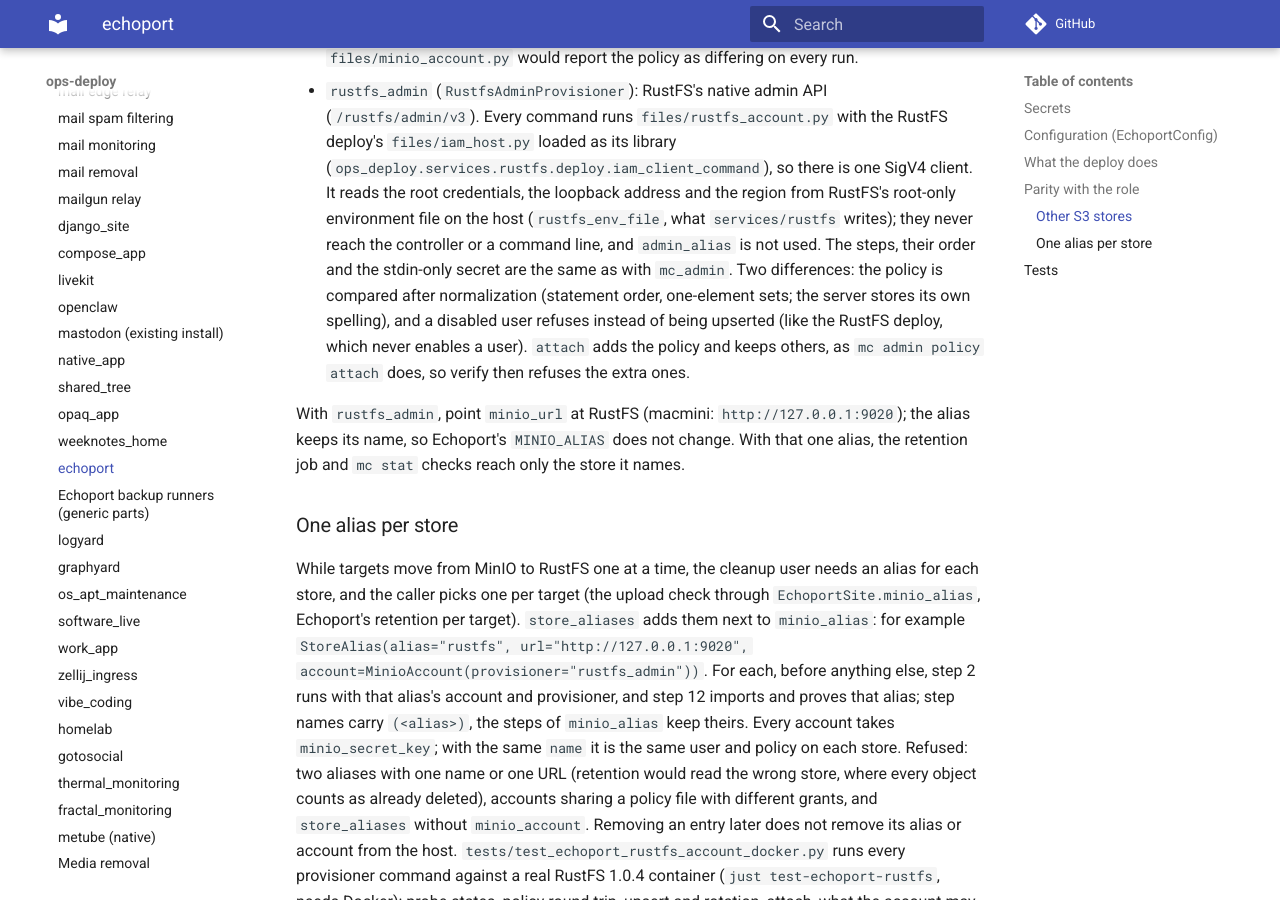
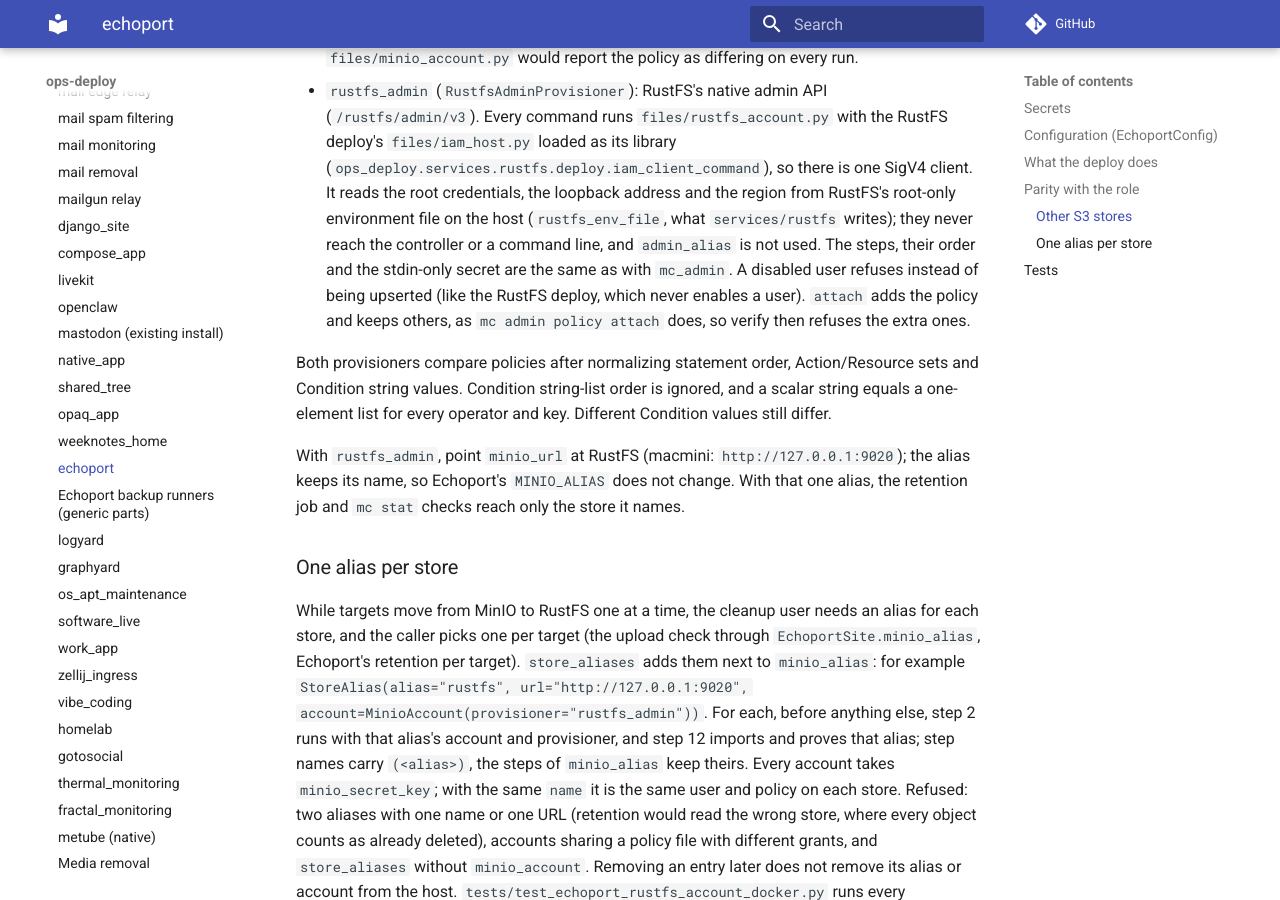
Before and after one commit to ephes/ops-deploy, an MkDocs documentation site: the page built from docs/services/echoport.md, in a window 1280 px wide and 900 px high, scrolled down 5958 px. Built offline with MkDocs 1.6.1 and Material for MkDocs 9.7.7, drawn with Linux system fonts in a browser that asks for light colours; comment, search, counter and statistics services are not loaded.

Commit message:
Clarify general policy condition comparison rules

```diff
--- a/docs/services/echoport.md
+++ b/docs/services/echoport.md
@@ -195,12 +195,15 @@ account is store-specific. `_minio_account` runs it through an
   region from RustFS's root-only environment file on the host
   (`rustfs_env_file`, what `services/rustfs` writes); they never reach the
   controller or a command line, and `admin_alias` is not used. The steps,
-  their order and the stdin-only secret are the same as with `mc_admin`. Two
-  differences: the policy is compared after normalization (statement order,
-  one-element sets; the server stores its own spelling), and a disabled user
-  refuses instead of being upserted (like the RustFS deploy, which never
+  their order and the stdin-only secret are the same as with `mc_admin`. A disabled
+  user refuses instead of being upserted (like the RustFS deploy, which never
   enables a user). `attach` adds the policy and keeps others, as `mc admin
   policy attach` does, so verify then refuses the extra ones.
+
+Both provisioners compare policies after normalizing statement order,
+Action/Resource sets and Condition string values. Condition string-list order is
+ignored, and a scalar string equals a one-element list for every operator and key.
+Different Condition values still differ.
 
 With `rustfs_admin`, point `minio_url` at RustFS (macmini:
 `http://127.0.0.1:9020`); the alias keeps its name, so Echoport's
```
Also changed, not shown: docs/changelog.md (+3 -1 lines), docs/services/minio.md (+5 -3 lines), docs/services/rustfs.md (+5 -3 lines).
